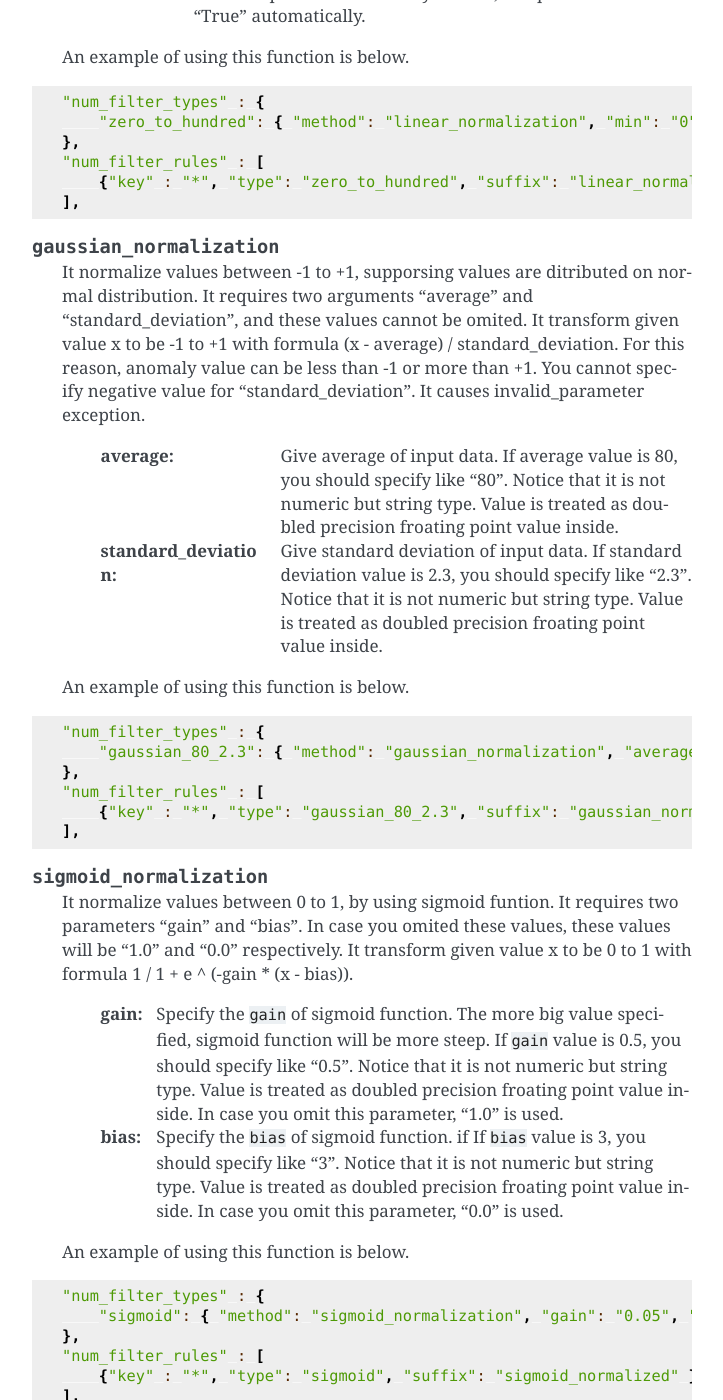
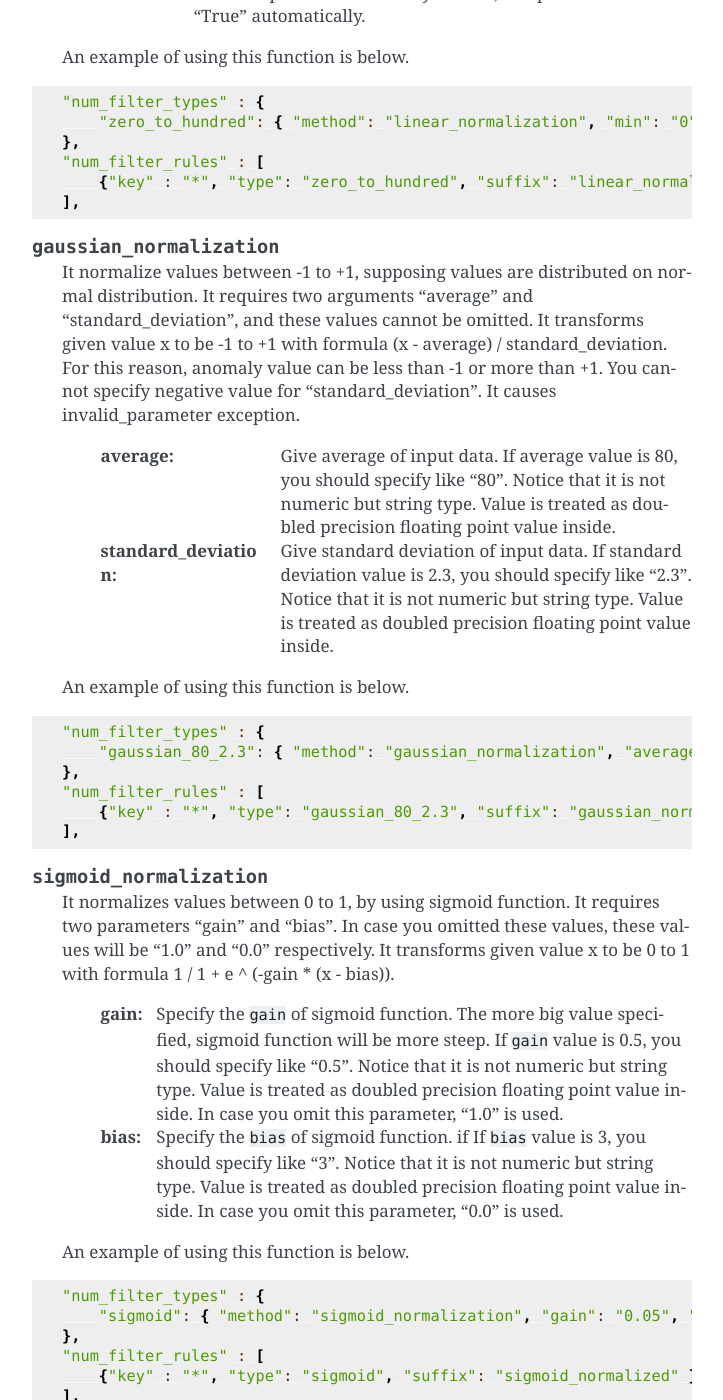
Before and after one commit to jubatus/website, a Sphinx documentation site: the page built from source/en/fv_convert.rst, in a window 1280 px wide and 1400 px high, scrolled down 6697 px. Shown: the whole window, without its empty margins (388-1111 px from the left). Built offline with Sphinx 7.4.7, drawn with Linux system fonts in a browser that asks for light colours; the version number could not be read and is left out; some of the changed text lies outside the part shown.

Commit message:
fix typos

```diff
--- a/source/en/fv_convert.rst
+++ b/source/en/fv_convert.rst
@@ -246,12 +246,12 @@
 .. describe:: linear_normalization
 
  It normalizes linearly value between 0 to 1.
- It requires two arguments "min" and "max", and these values cannot be omited.
- It transform given value x to be between 0 to 1 with formula (x-min) / (max - min).
- If the x is smaller than "min", it truncate value to be 0.
- If the x is bigger than "max", it truncate value to be 1.
+ It requires two arguments "min" and "max", and these values cannot be omitted.
+ It transforms given value x to be between 0 to 1 with formula (x-min) / (max - min).
+ If the x is smaller than "min", it is truncated to 0.
+ If the x is bigger than "max", it is truncated to 1.
  These truncation behavior is switched by "truncate" option.
- If you give argument which "min" is bigger than "max", the invalid_parameter exception will be raised and fail to create converter.
+ If "min" is greater than "max", the invalid_parameter exception will be raised and fail to create converter.
 
   :min: Input minimum value to be input. If the minimum value is 0, you have to input as "0". Notice that it is not numeric but string type. It is treated as a floating-point number internally. You cannot omit this argument.
   :max: Input maximum value to be input. If the maximum value is 100, you have to input as "100". Notice that it is not numeric type but string type. It is used as a double precision double type inside. You cannot omit this argument.
@@ -270,14 +270,14 @@
 
 .. describe:: gaussian_normalization
 
- It normalize values between -1 to +1, supporsing values are ditributed on normal distribution.
- It requires two arguments "average" and "standard_deviation", and these values cannot be omited.
- It transform given value x to be -1 to +1 with formula (x - average) / standard_deviation.
+ It normalize values between -1 to +1, supposing values are distributed on normal distribution.
+ It requires two arguments "average" and "standard_deviation", and these values cannot be omitted.
+ It transforms given value x to be -1 to +1 with formula (x - average) / standard_deviation.
  For this reason, anomaly value can be less than -1 or more than +1.
  You cannot specify negative value for "standard_deviation". It causes invalid_parameter exception.
 
-  :average:  Give average of input data. If average value is 80, you should specify like "80". Notice that it is not numeric but string type. Value is treated as doubled precision froating point value inside.
-  :standard_deviation:  Give standard deviation of input data. If standard deviation value is 2.3, you should specify like "2.3". Notice that it is not numeric but string type. Value is treated as doubled precision froating point value inside.
+  :average:  Give average of input data. If average value is 80, you should specify like "80". Notice that it is not numeric but string type. Value is treated as doubled precision floating point value inside.
+  :standard_deviation:  Give standard deviation of input data. If standard deviation value is 2.3, you should specify like "2.3". Notice that it is not numeric but string type. Value is treated as doubled precision floating point value inside.
 
  An example of using this function is below.
 
@@ -292,12 +292,12 @@
 
 .. describe:: sigmoid_normalization
 
- It normalize values between 0 to 1, by using sigmoid funtion.
- It requires two parameters "gain" and "bias". In case you omited these values, these values will be "1.0" and "0.0" respectively.
- It transform given value x to be 0 to 1 with formula 1 / 1 + e ^ (-gain * (x - bias)).
+ It normalizes values between 0 to 1, by using sigmoid function.
+ It requires two parameters "gain" and "bias". In case you omitted these values, these values will be "1.0" and "0.0" respectively.
+ It transforms given value x to be 0 to 1 with formula 1 / 1 + e ^ (-gain * (x - bias)).
 
-  :gain:  Specify the ``gain`` of sigmoid function. The more big value specified, sigmoid function will be more steep. If ``gain`` value is 0.5, you should specify like "0.5". Notice that it is not numeric but string type. Value is treated as doubled precision froating point value inside. In case you omit this parameter, "1.0" is used.
-  :bias:  Specify the ``bias`` of sigmoid function. if  If ``bias`` value is 3, you should specify like "3". Notice that it is not numeric but string type. Value is treated as doubled precision froating point value inside. In case you omit this parameter, "0.0" is used.
+  :gain:  Specify the ``gain`` of sigmoid function. The more big value specified, sigmoid function will be more steep. If ``gain`` value is 0.5, you should specify like "0.5". Notice that it is not numeric but string type. Value is treated as doubled precision floating point value inside. In case you omit this parameter, "1.0" is used.
+  :bias:  Specify the ``bias`` of sigmoid function. if  If ``bias`` value is 3, you should specify like "3". Notice that it is not numeric but string type. Value is treated as doubled precision floating point value inside. In case you omit this parameter, "0.0" is used.
 
  An example of using this function is below.
 
```
Also changed, not shown: other parts of source/en/fv_convert.rst (+2 -2 lines).
